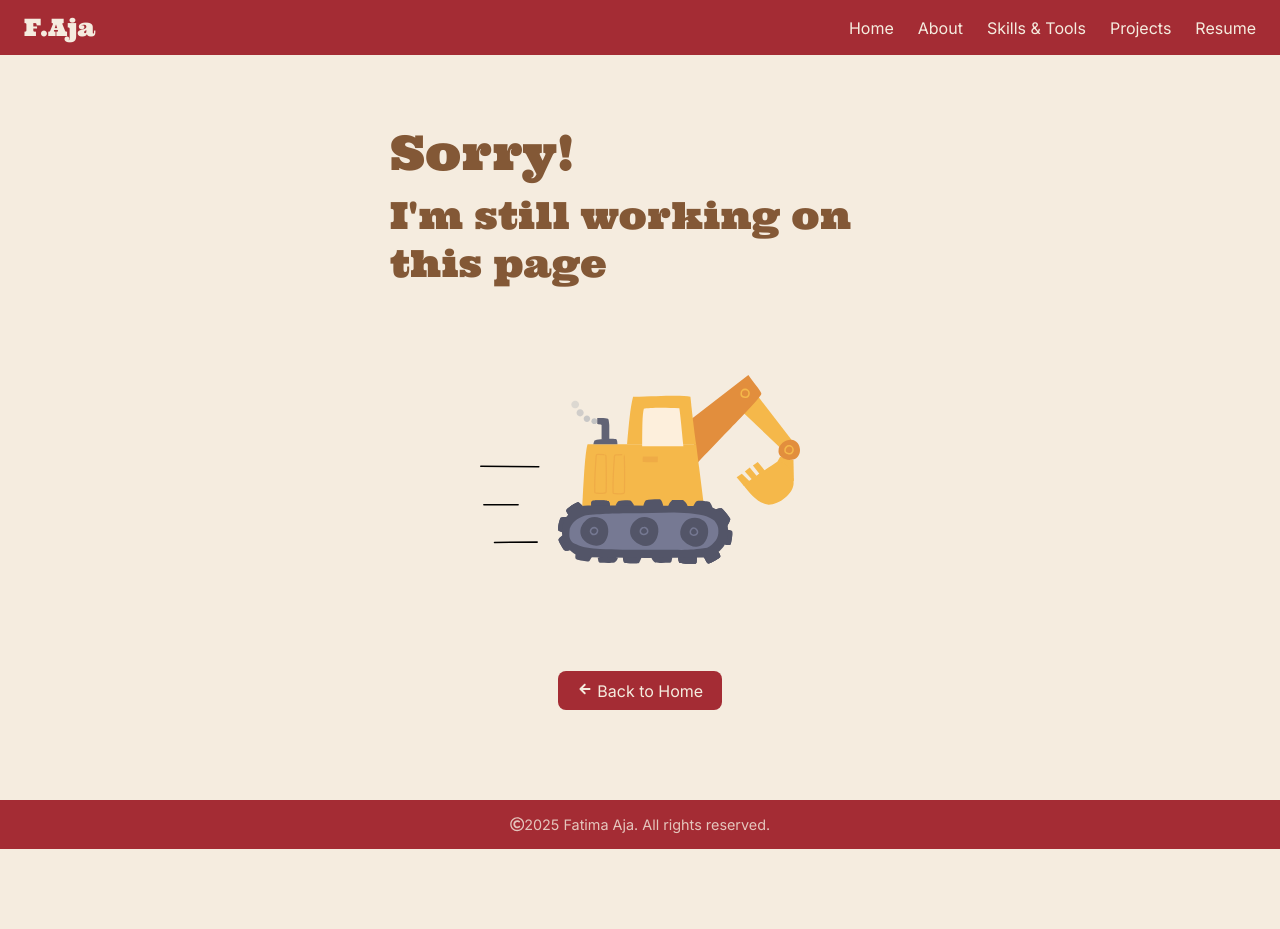
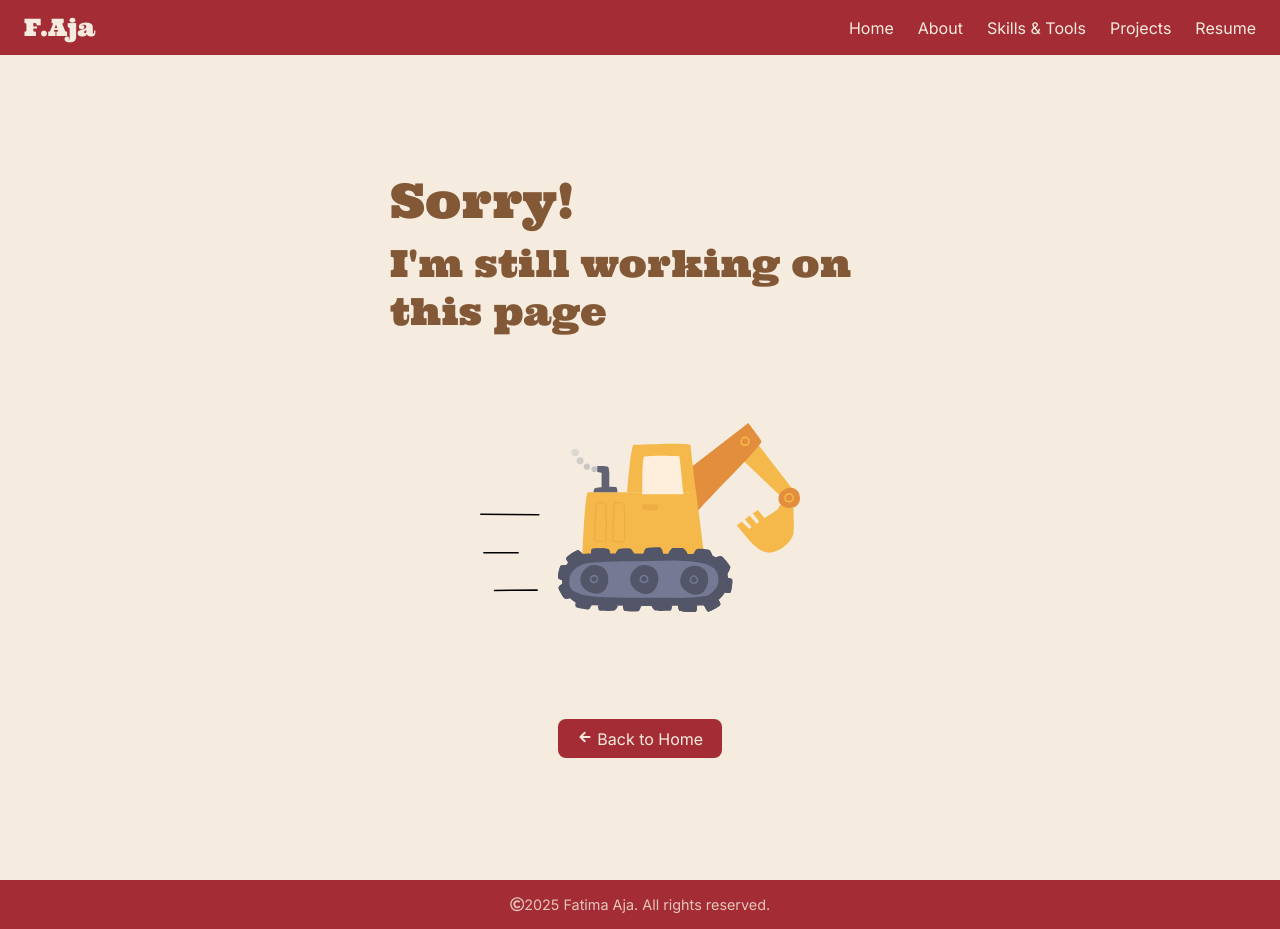
Before and after one commit to Faja190/faja, a React (Vite) app: page /about in a window 1280 px wide. Before the commit the page ends 849 px from the top, so only its background shows below. Built offline with nearby package versions, Linux system fonts and the light colour scheme.

Commit message:
fix overlapping project cards
fix the overlap that happens due to the swiper render and navbar having a fixed position

```diff
--- a/src/Logic/Nav/Navbar.jsx
+++ b/src/Logic/Nav/Navbar.jsx
@@ -50,7 +50,6 @@ export default function Navbar() {
   const handleScrollToSection = (section) => {
     if (location.pathname === "/") {
       scroller.scrollTo(section, {
-        smooth: true,
         offset: -75,
       });
     } else {
--- a/src/Logic/Projects/Projects.jsx
+++ b/src/Logic/Projects/Projects.jsx
@@ -37,7 +37,7 @@ export default function Projects() {
             <SwiperSlide key={p.id}>
               <div className={styles.card}>
                 <Link to={`/projects/${p.id}`} className={styles.cardLink}>
-                  <a> <img className={styles.cardImage} src={p.cover} loading="lazy" ></img></a>
+                  <img className={styles.cardImage} src={p.cover} loading="lazy" ></img>
                   <h3 className={styles.cardTitle}>{p.title}</h3>
                   <p className={styles.cardDesc}>{p.description}</p>
                 </Link>
--- a/src/Styles/ComingSoon.module.css
+++ b/src/Styles/ComingSoon.module.css
@@ -7,7 +7,7 @@
   justify-content: center;
   min-height: 100vh;
   gap: 1.5rem;
-  padding: 2rem 2rem 0;
+  padding: 0rem 2rem 2rem;
 }
 
 .textBlock {
--- a/src/Styles/Intro.module.css
+++ b/src/Styles/Intro.module.css
@@ -2,7 +2,7 @@
 
 .intro {
   background-color: var(--color-background);
-  padding: 5rem 2rem 0.5rem;
+  padding: 0rem 2rem 0.5rem;
   color: var(--color-brown-dark);
 }
 
--- a/src/Styles/Navbar.module.css
+++ b/src/Styles/Navbar.module.css
@@ -12,6 +12,7 @@
   color: var(--color-background);
   padding: 0.75rem 1.5rem;
   font-family: var(--font-body);
+  z-index: 1000;
 }
 
 .navbarLogo {
--- a/src/Styles/Projects.module.css
+++ b/src/Styles/Projects.module.css
@@ -1,11 +1,14 @@
 @import "./vars.css";
 
 .projectsSection {
+  scroll-margin-top: 90px;
   text-align: left;
   padding: 0 2rem 4rem;
 }
 
 .swiperContainer{
+  position: relative;
+  z-index: 1;
   max-width: 85%;
   margin: 2.5rem auto;
 }
--- a/src/Styles/index.css
+++ b/src/Styles/index.css
@@ -33,4 +33,5 @@ html {
   flex: 1;
   display: flex;
   flex-direction: column;
+  padding-top: 80px;
 }
```
